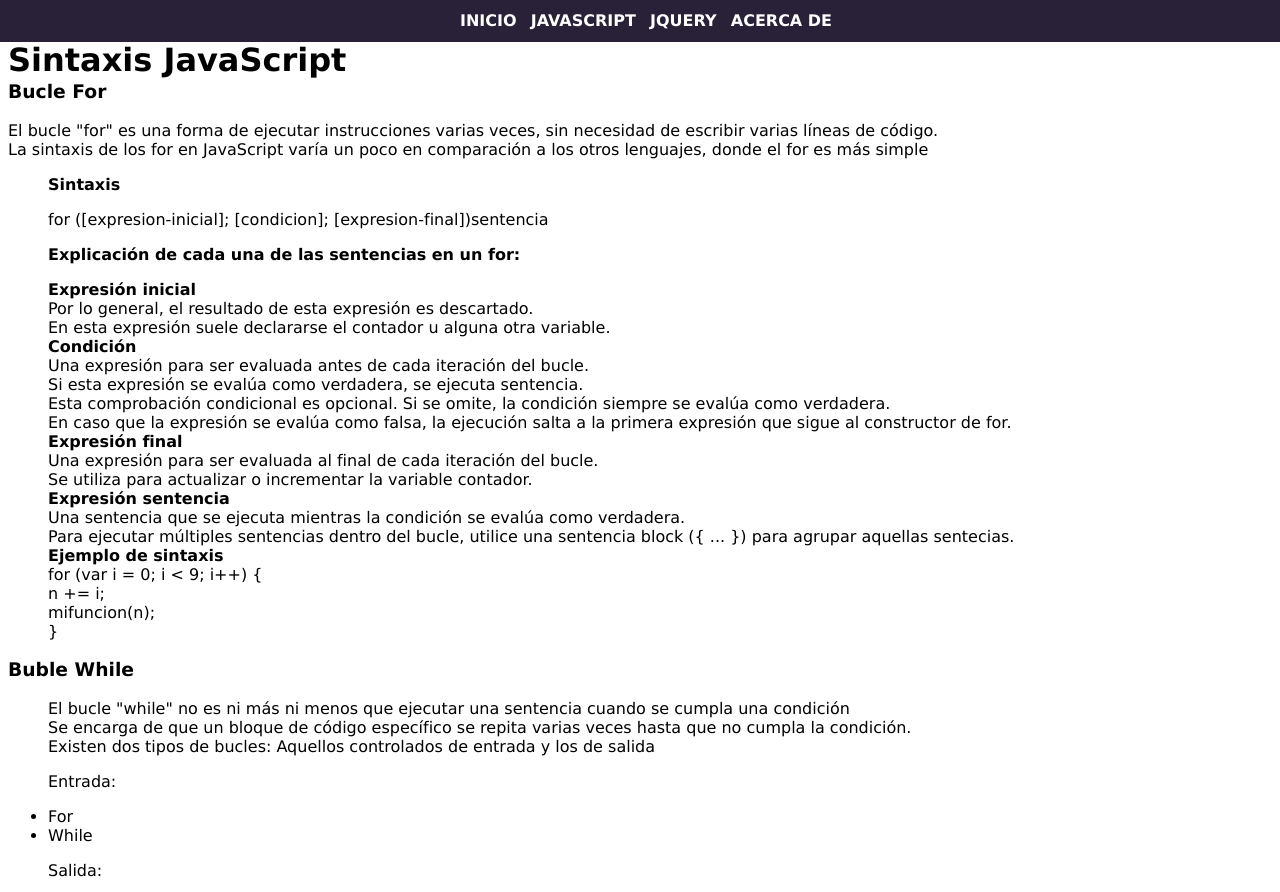
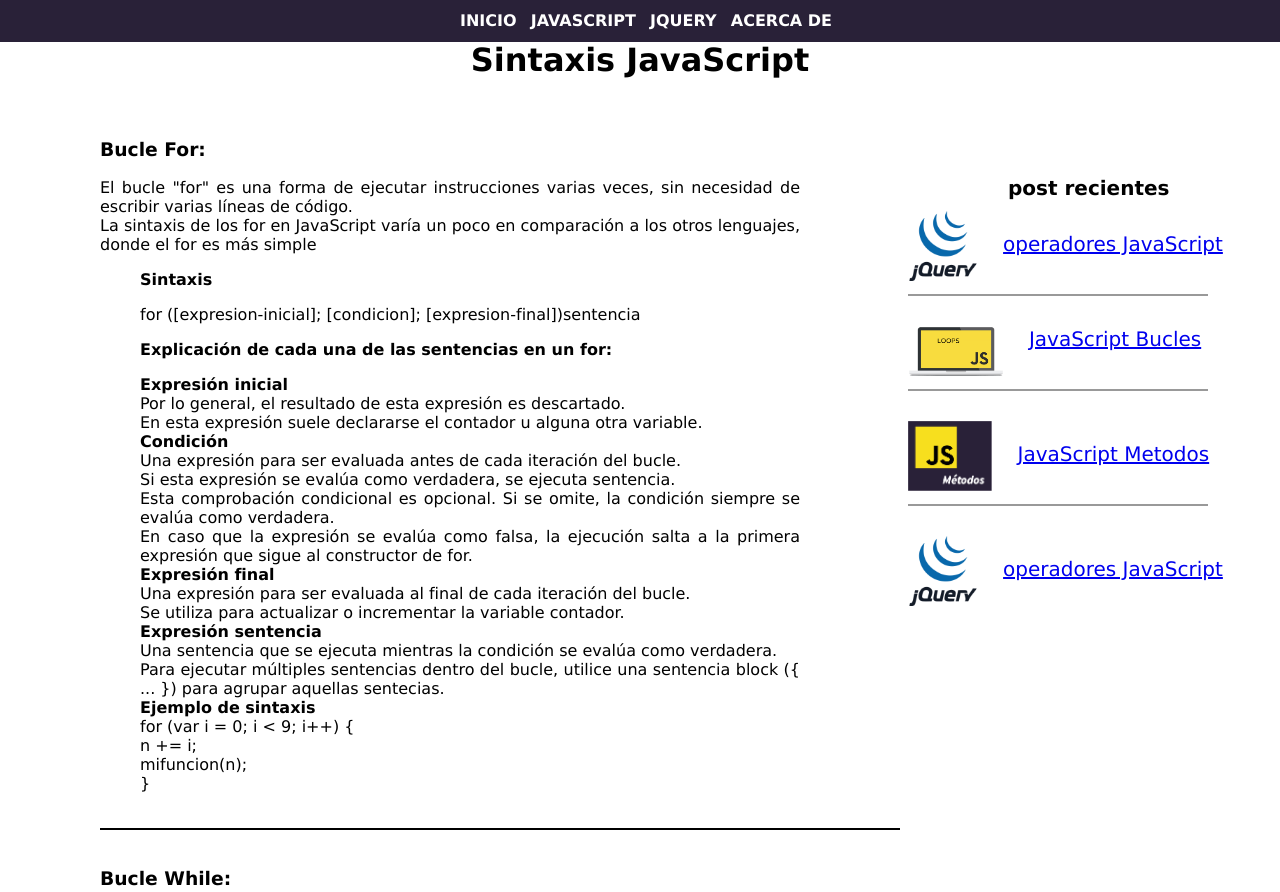
Before and after one commit to EduardJiron/blogweb, a plain HTML site: page JSbucles.html in a window 1280 px wide. Shown: the top 892 px of the page. Drawn offline with Linux system fonts and the light colour scheme.

Commit message:
Remodelado e implementación de fuentes bibliográficas

```diff
--- a/JSbucles.html
+++ b/JSbucles.html
@@ -49,19 +49,50 @@
         </div>
     </nav>
     <div class="title">
+        <h1 style="text-align:center ;">Sintaxis JavaScript</h1>
+    </div>
 
-        <h1>Sintaxis JavaScript</h1>
-    </div>
 </header>
+        <div style="width:300px ;height: 20px;top: 100px; position: relative; left: 900px;">
+
+            <h1 style="font-size:20px; left: 100px;position: absolute; bottom:-13px;" >post recientes</h1>
 
 
-<div class="title">
+                    <div style="position:relative;bottom: -20px;">
+                        <img style="height:70px; position:relative; top:10px; " src="/assets/img/jquery.gif" alt="">
+                        <a style="font-size: 20px; position: relative;left: 20px;top: -20px;"  href="/index.html">operadores JavaScript</a>
+                    </div>
+                    <br>
+                    <br>
+                    <div style="height:2px;width: 300px ;background-color: rgb(0, 0, 0);opacity: 40%;"></div>
 
-    <dl>
+                    <div style="position:relative;bottom: -20px;">
+                        <img style="height:50px; position:relative; top:10px; " src="/assets/img/loops-javascript.png" alt="">
+                        <a style="font-size: 20px; position: relative;left: 20px;top: -20px;"  href="/index.html">JavaScript Bucles</a>
+                    </div>
+                    <br>
+                    <br>
+                    <div style="height:2px;width: 300px ;background-color: rgb(0, 0, 0);opacity: 40%;"></div>
 
+                    <div style="position:relative;bottom: -20px;">
+                        <img style="height:70px; position:relative; top:10px; " src="/assets/img/metodos.png" alt="">
+                        <a style="font-size: 20px; position: relative;left: 20px;top: -20px;"  href="/index.html">JavaScript Metodos</a>
+                    </div>
+                    <br>
+                    <br>
+                    <div style="height:2px;width: 300px ;background-color: rgb(0, 0, 0);opacity: 40%;;"></div>
 
+                    <div style="position:relative;bottom: -20px;">
+                        <img style="height:70px; position:relative; top:10px; " src="/assets/img/jquery.gif" alt="">
+                        <a style="font-size: 20px; position: relative;left: 20px;top: -20px;"  href="/index.html">operadores JavaScript</a>
+                    </div>
+        </div>
 
-        <h3>Bucle For</h3>
+        <section style="width:700px ;margin: 0;border: 0; text-align:justify; position: absolute; left: 100px;padding: 0;">
+
+        <br>
+        <h3>Bucle For:</h3>
+
         <p>El bucle "for" es una forma de ejecutar instrucciones varias veces, sin necesidad de escribir varias líneas de código.<br>
            La sintaxis de los for en JavaScript varía un poco en comparación a los otros lenguajes, donde el for es más simple<br>
         </p>
@@ -103,8 +134,11 @@
 
         </dd>
 
+        <br>
+        <div style="height:2px;width: 800px ;background-color: rgb(0, 0, 0);"></div>
+        <br>
 
-        <h3>Buble While</h3>
+        <h3>Bucle While:</h3>
 
         <dd>
         <p>El bucle "while" no es ni más ni menos que ejecutar una sentencia cuando se cumpla una condición<br>
@@ -136,8 +170,11 @@
 
    </dl>
 
+   <br>
+   <div style="height:2px;width: 800px ;background-color: rgb(0, 0, 0);"></div>
+   <br>
 
-   <h3>Bucle do - while</h3>
+   <h3>Bucle do - while:</h3>
    <dd>
     Consiste en una declaración de flujo de control que ejecuta un bloque de código al menos una vez y luego ejecuta repetidamente el bloque o no.<br>
 
@@ -178,14 +215,11 @@
     </p>
 
 
-
    </dd>
 
 
 
-
-
-</div>
+</section>
 
 </body>
 </html>
```
Also changed, not shown: JSbasico.html (+0 -1 lines), index.html (+12 -0 lines), metodo.html (+10 -1 lines).
